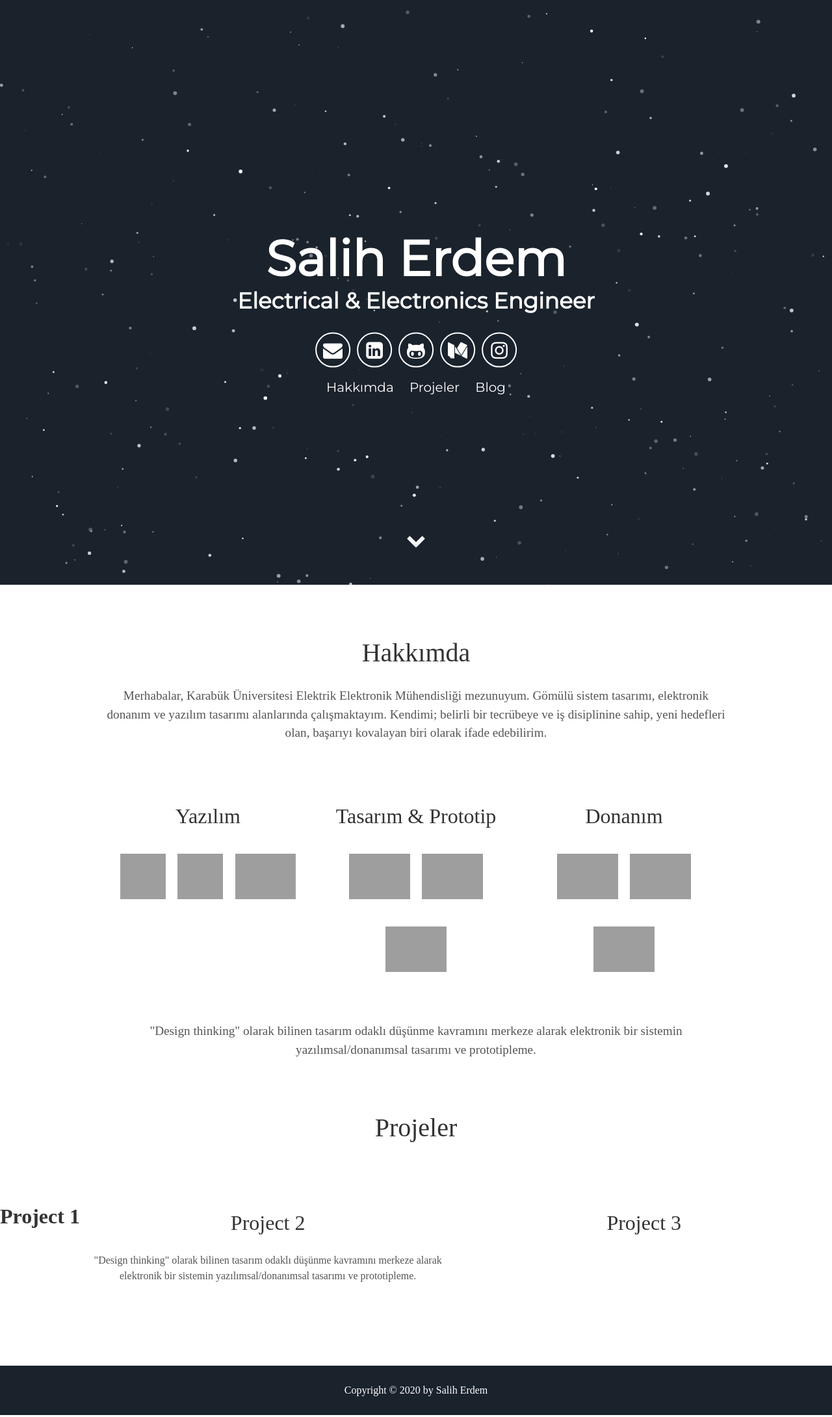
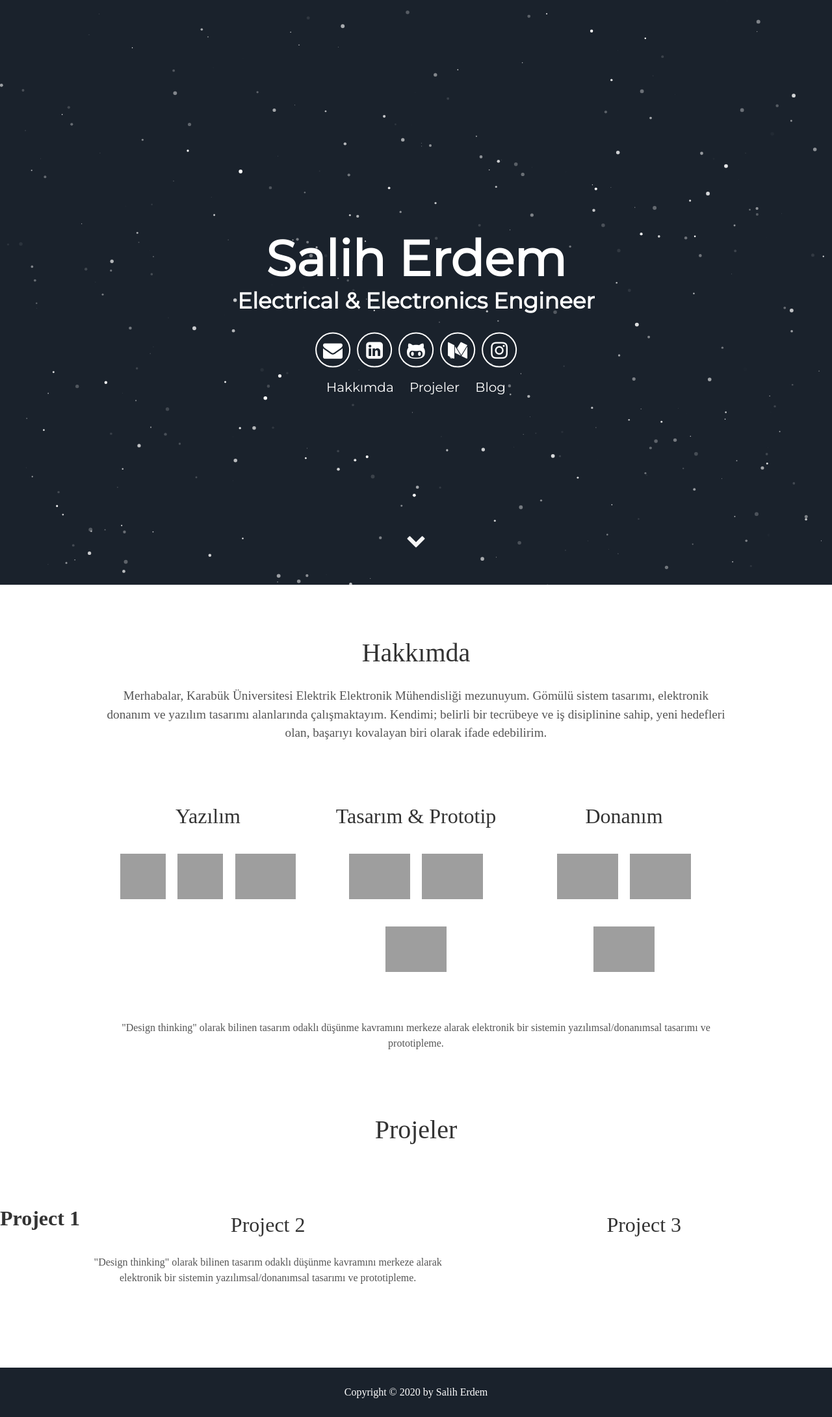
Before and after one commit to erdmsalih/erdmsalih.github.io, a Jekyll site: the page built from index.html, in a window 1280 px wide. Shown: the whole page at 65% size. Built offline with Jekyll 4.4.1, drawn with Linux system fonts in a browser that asks for light colours; some web fonts are replaced; grey boxes are pictures that could not be loaded.

Commit message:
Update about.html

```diff
--- a/_includes/about.html
+++ b/_includes/about.html
@@ -29,7 +29,7 @@
     </div>
 </div>
 <div align="center">
-  <div class="tech">
+  <div class="user">
       <p>
       "Design thinking" olarak bilinen tasarım odaklı düşünme kavramını merkeze alarak elektronik bir sistemin yazılımsal/donanımsal tasarımı ve prototipleme.
         </p>
```
